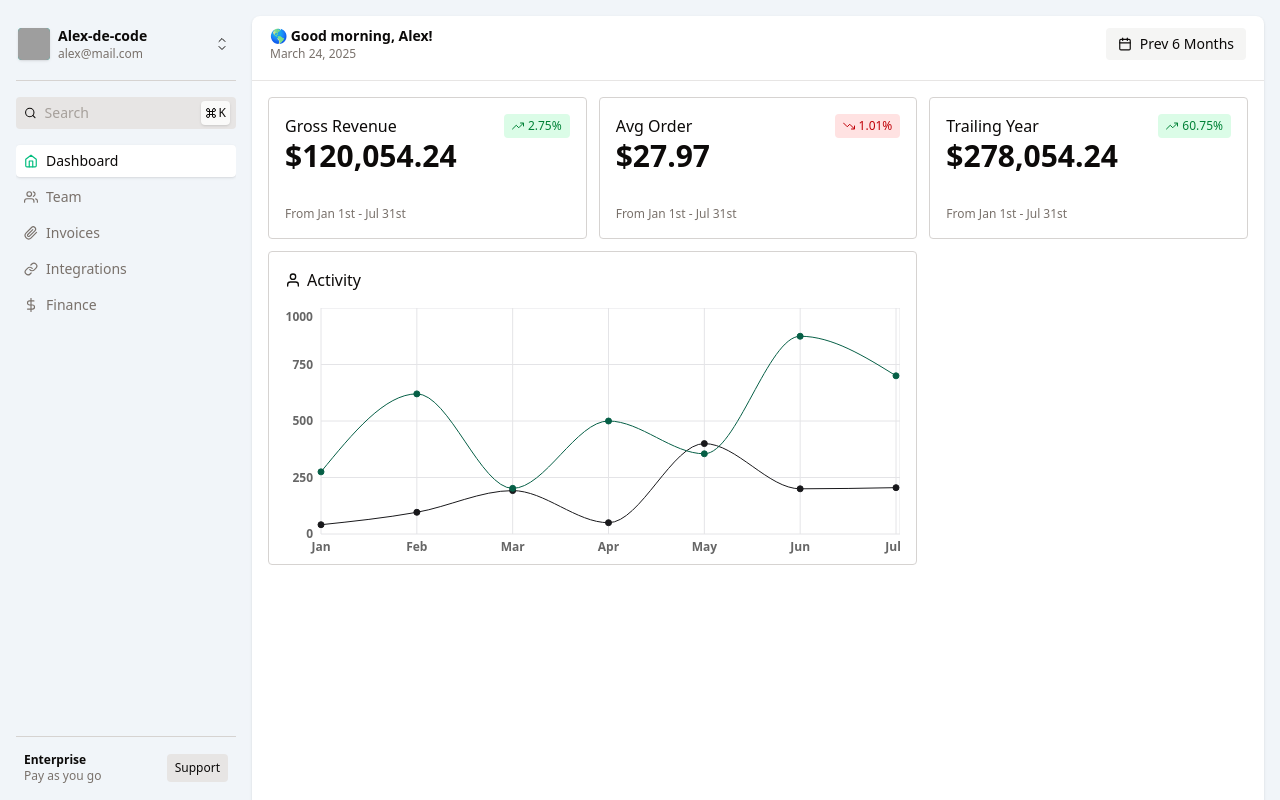
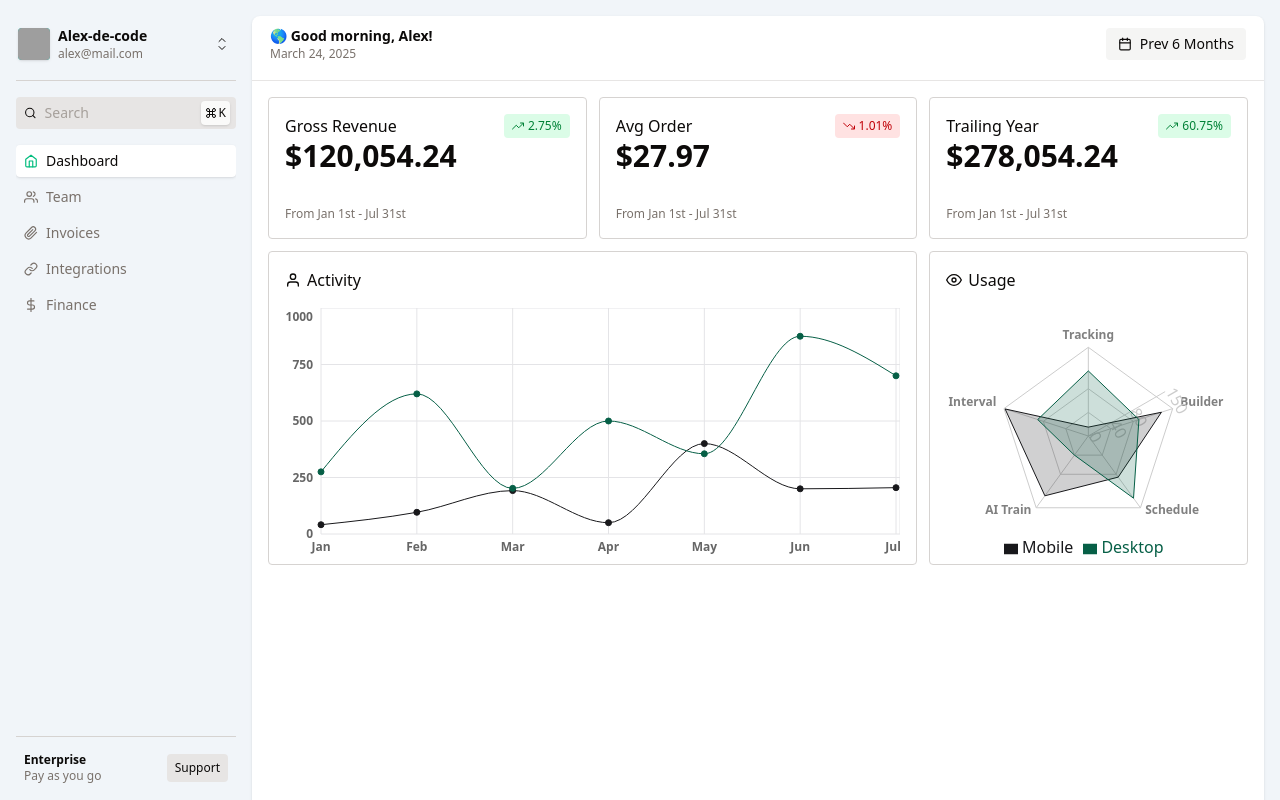
Before and after one commit to Alex-de-code/admin-dashboard-1, a React (Vite) app: page / in a window 1280 px wide. Shown: the top 800 px of the page. Built offline with nearby package versions, Linux system fonts and the light colour scheme; grey boxes are pictures that could not be loaded.

Commit message:
created usage radar component, imported it to grid + responsive

```diff
--- a/src/components/Dashboard/Grid.jsx
+++ b/src/components/Dashboard/Grid.jsx
@@ -1,12 +1,14 @@
 import React from "react";
 import StatCards from "./StatCards";
 import ActivityGraph from "./ActivityGraph";
+import UsageRadar from "./UsageRadar";
 
 const Grid = () => {
   return (
     <div className="px-4 grid gap-3 grid-cols-12">
       <StatCards />
       <ActivityGraph />
+      <UsageRadar />
     </div>
   );
 };
--- /dev/null
+++ b/src/components/Dashboard/UsageRadar.jsx
@@ -0,0 +1,88 @@
+"use client";
+import { FiEye } from "react-icons/fi";
+import {
+  Radar,
+  RadarChart,
+  PolarGrid,
+  Legend,
+  PolarAngleAxis,
+  PolarRadiusAxis,
+  ResponsiveContainer,
+  Tooltip,
+} from "recharts";
+
+const data = [
+  {
+    feature: "Tracking",
+    mobile: 15,
+    desktop: 110,
+    max: 150,
+  },
+  {
+    feature: "Builder",
+    mobile: 130,
+    desktop: 90,
+    max: 150,
+  },
+  {
+    feature: "Schedule",
+    mobile: 86,
+    desktop: 130,
+    max: 150,
+  },
+  {
+    feature: "AI Train",
+    mobile: 125,
+    desktop: 40,
+    max: 150,
+  },
+  {
+    feature: "Interval",
+    mobile: 148,
+    desktop: 90,
+    max: 150,
+  },
+];
+
+export const UsageRadar = () => {
+  return (
+    <div className="sm:col-span-6 lg:col-span-4 overflow-hidden rounded border border-stone-300">
+      <div className="p-4">
+        <h3 className="flex items-center gap-1.5 font-medium">
+          <FiEye /> Usage
+        </h3>
+      </div>
+
+      <div className="h-64 px-4">
+        <ResponsiveContainer width="100%" height="100%">
+          <RadarChart cx="50%" cy="50%" outerRadius="80%" data={data}>
+            <PolarGrid />
+            <PolarAngleAxis className="text-xs font-bold" dataKey="feature" />
+            <PolarRadiusAxis angle={30} domain={[0, 150]} />
+            <Radar
+              name="Mobile"
+              dataKey="mobile"
+              stroke="#18181b"
+              fill="#18181b"
+              fillOpacity={0.2}
+            />
+            <Radar
+              name="Desktop"
+              dataKey="desktop"
+              stroke="#065F46"
+              fill="#065F46"
+              fillOpacity={0.2}
+            />
+            <Tooltip
+              wrapperClassName="text-sm rounded"
+              labelClassName="text-xs text-stone-500"
+            />
+            <Legend />
+          </RadarChart>
+        </ResponsiveContainer>
+      </div>
+    </div>
+  );
+};
+
+export default UsageRadar;
```
